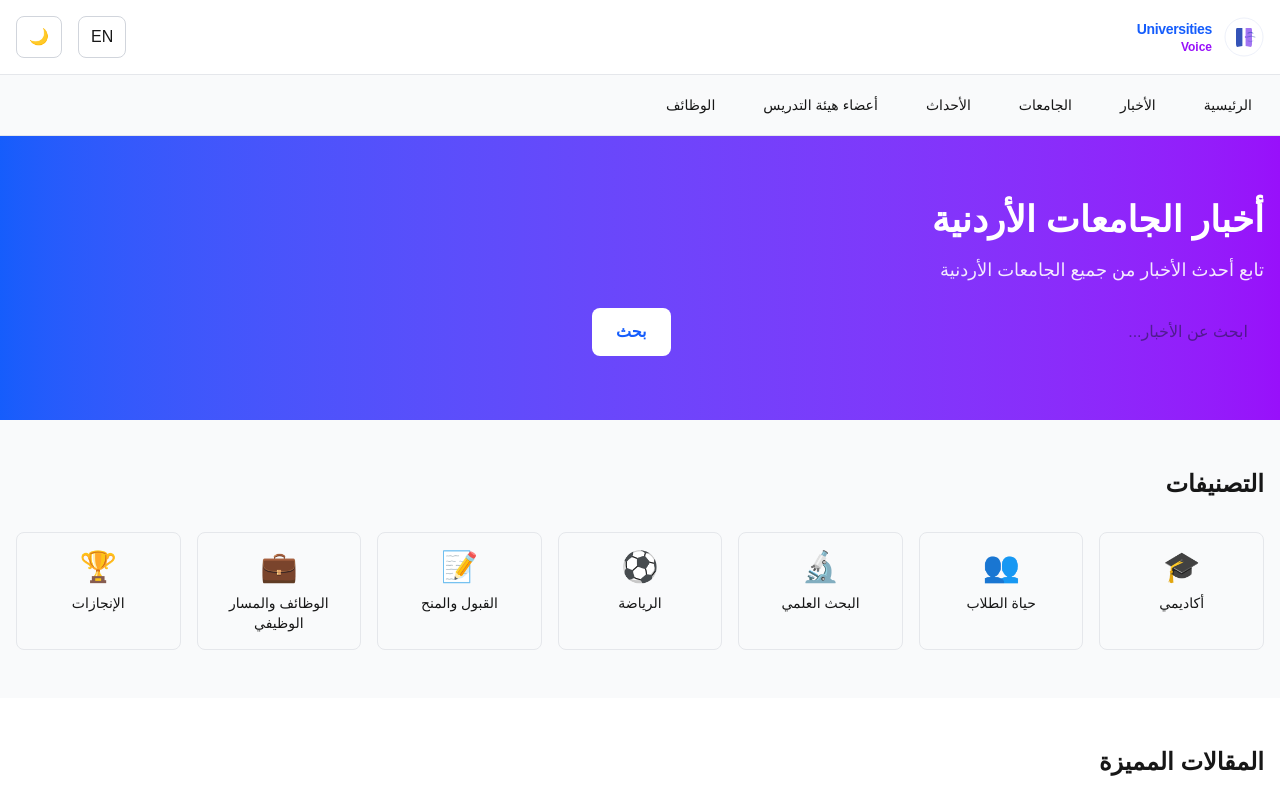
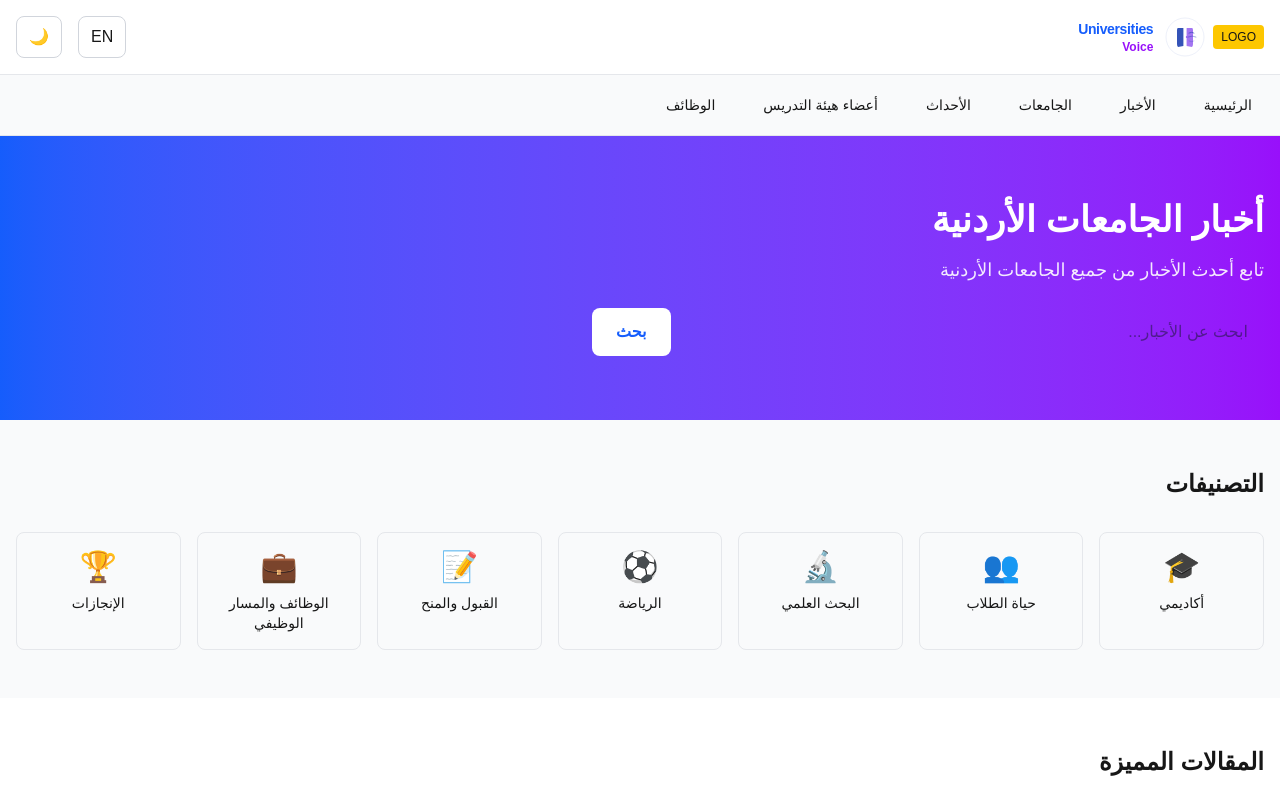
Before and after one commit to ramsharef1/worldpulse-news, a Next.js app: page / in a window 1280 px wide. Shown: the top 800 px of the page. Built offline with nearby package versions, Linux system fonts and the light colour scheme.

Commit message:
Debug: Add marker to verify Logo component renders

```diff
--- a/app/page.tsx
+++ b/app/page.tsx
@@ -41,7 +41,8 @@ export default function Home() {
       <header className="sticky top-0 z-50 border-b border-gray-200 dark:border-gray-800 bg-white dark:bg-gray-950">
         <div className="container mx-auto px-4 py-4 flex items-center justify-between">
           {/* Logo */}
-          <a href="/" className="hover:opacity-80 transition">
+          <a href="/" className="hover:opacity-80 transition flex items-center gap-2">
+            <span className="text-xs bg-yellow-400 px-2 py-1 rounded">LOGO</span>
             <Logo size="md" showText={true} />
           </a>
 
```
